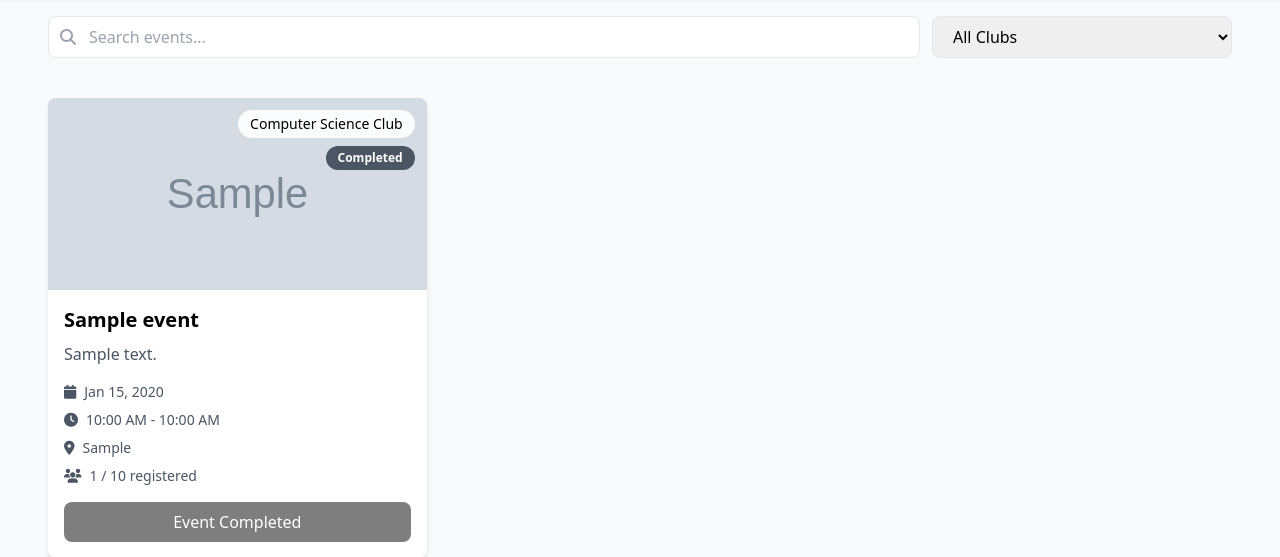
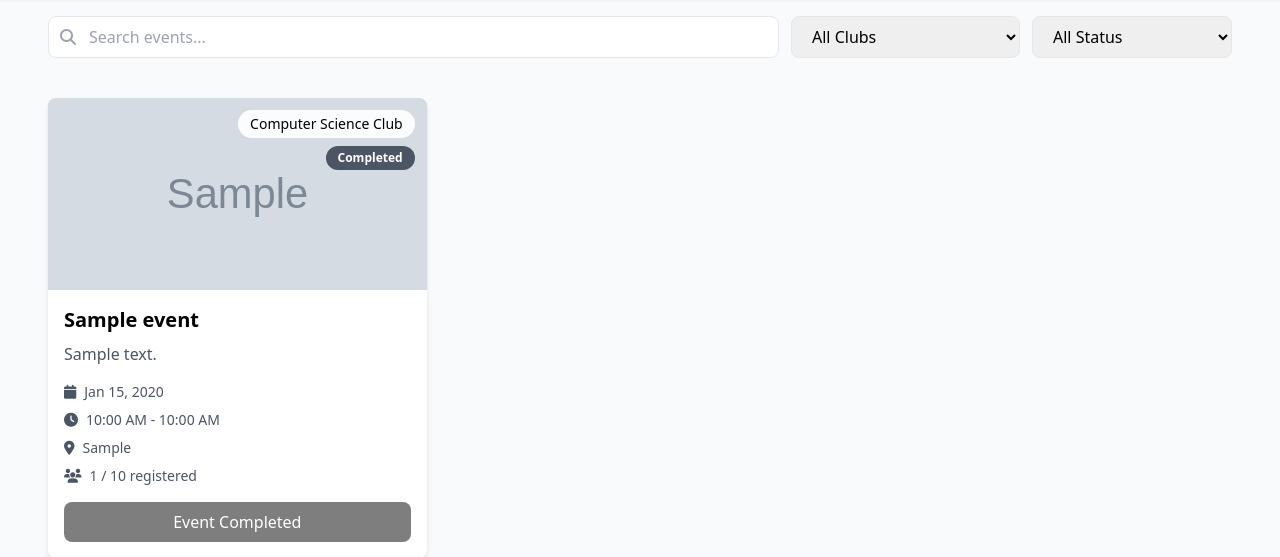
Before and after one commit to Taha7486/Mini-Projet, a PHP site: page / in a window 1280 px wide. Shown: the part 89-646 px from the top of the page. Run offline with PHP 8.4, Linux system fonts and the light colour scheme; data comes from the database, SQL or seed files in the repository; tables that the repository leaves empty hold one stand-in row (values such as "Sample post"); grey boxes marked "Sample" are stand-in pictures; some libraries are stand-ins or nearby versions.

Commit message:
sorted events in cmapus events page, and filter by status added

```diff
--- a/classes/Event.php
+++ b/classes/Event.php
@@ -23,13 +23,18 @@ class Event {
     // Get all events
     public function getAll() {
         $query = "SELECT e.*, c.nom as club_name,
-                  a.nom as creator_name
+                  a.nom as creator_name,
+                  CASE
+                    WHEN NOW() > CONCAT(e.date_event, ' ', e.end_time) THEN 3
+                    WHEN NOW() >= CONCAT(e.date_event, ' ', e.start_time) AND NOW() <= CONCAT(e.date_event, ' ', e.end_time) THEN 2
+                    ELSE 1
+                  END as status_order
                   FROM " . $this->table . " e
                   INNER JOIN clubs c ON e.club_id = c.club_id
                   LEFT JOIN organizers o ON e.created_by = o.organizer_id
                   LEFT JOIN participants p ON o.participant_id = p.participant_id
                   LEFT JOIN accounts a ON p.account_id = a.id
-                  ORDER BY e.date_event ASC";
+                  ORDER BY status_order ASC, e.date_event ASC, e.start_time ASC";
 
         $stmt = $this->conn->prepare($query);
         $stmt->execute();
--- a/index.php
+++ b/index.php
@@ -35,11 +35,17 @@ $clubs = $club->getAll();
                         placeholder="Search events..."
                         class="w-full pl-10 pr-4 py-2 border rounded-lg focus:outline-none focus:ring-2 focus:ring-black">
             </div>
-            <select id="clubFilter" class="min-w-[300px] px-4 py-2 border rounded-lg focus:outline-none focus:ring-2 focus:ring-black">
+            <select id="clubFilter" class="min-w-[200px] px-4 py-2 border rounded-lg focus:outline-none focus:ring-2 focus:ring-black">
                 <option value="all">All Clubs</option>
                 <?php foreach ($clubs as $clubItem): ?>
                     <option value="<?= $clubItem['club_id'] ?>"><?= htmlspecialchars($clubItem['nom']) ?></option>
                 <?php endforeach; ?>
+            </select>
+            <select id="statusFilter" class="min-w-[200px] px-4 py-2 border rounded-lg focus:outline-none focus:ring-2 focus:ring-black">
+                <option value="all">All Status</option>
+                <option value="upcoming">Upcoming</option>
+                <option value="ongoing">Ongoing</option>
+                <option value="completed">Completed</option>
             </select>
         </div>
     </div>
@@ -48,8 +54,17 @@ $clubs = $club->getAll();
     <main class="container mx-auto px-12 py-6 flex-1"">
         <div id="eventsContainer" class="grid grid-cols-1 md:grid-cols-2 lg:grid-cols-3 gap-6">
             <?php foreach ($events as $event): ?>
+                <?php
+                    $now = new DateTime();
+                    $eventStart = new DateTime($event['date_event'].' '.$event['start_time']);
+                    $eventEnd = new DateTime($event['date_event'].' '.$event['end_time']);
+                    $status = 'upcoming';
+                    if ($now > $eventEnd) { $status = 'completed'; }
+                    elseif ($now >= $eventStart && $now <= $eventEnd) { $status = 'ongoing'; }
+                ?>
                 <div class="bg-white rounded-lg shadow-md overflow-hidden hover:shadow-lg transition-shadow event-card"
                      data-club="<?= $event['club_id'] ?>"
+                     data-status="<?= $status ?>"
                      data-title="<?= strtolower($event['title']) ?>"
                      data-description="<?= strtolower($event['description']) ?>"
                      data-event-id="<?= $event['event_id'] ?>"
@@ -74,14 +89,6 @@ $clubs = $club->getAll();
                                 class="bg-white/90 backdrop-blur px-3 py-1 rounded-full text-sm font-medium">
                                 <?= htmlspecialchars($event['club_name']) ?>
                             </span>
-                            <?php
-                                $now = new DateTime();
-                                $eventStart = new DateTime($event['date_event'].' '.$event['start_time']);
-                                $eventEnd = new DateTime($event['date_event'].' '.$event['end_time']);
-                                $status = 'upcoming';
-                                if ($now > $eventEnd) { $status = 'completed'; }
-                                elseif ($now >= $eventStart && $now <= $eventEnd) { $status = 'ongoing'; }
-                            ?>
                             <span onclick="event.stopPropagation();"
                                 class="px-3 py-1 rounded-full text-xs font-semibold text-white status-badge <?=
                                     $status === 'upcoming' ? 'bg-blue-600' :
@@ -285,9 +292,7 @@ $clubs = $club->getAll();
         // Search and filter functionality
         const searchInput = document.getElementById('searchInput');
         const clubFilter = document.getElementById('clubFilter');
-        const statusUpcoming = document.getElementById('statusUpcoming');
-        const statusOngoing = document.getElementById('statusOngoing');
-        const statusCompleted = document.getElementById('statusCompleted');
+        const statusFilter = document.getElementById('statusFilter');
         const eventCards = document.querySelectorAll('.event-card');
         const detailsModal = document.getElementById('eventDetailsModal');
         const detailTitle = document.getElementById('detailTitle');
@@ -303,21 +308,25 @@ $clubs = $club->getAll();
         function filterEvents() {
             const searchTerm = searchInput.value.toLowerCase();
             const selectedClub = clubFilter.value;
+            const selectedStatus = statusFilter.value;
 
             eventCards.forEach(card => {
                 const title = card.dataset.title;
                 const description = card.dataset.description;
                 const club = card.dataset.club;
+                const status = card.dataset.status;
 
                 const matchesSearch = title.includes(searchTerm) || description.includes(searchTerm);
                 const matchesClub = selectedClub === 'all' || club === selectedClub;
+                const matchesStatus = selectedStatus === 'all' || status === selectedStatus;
 
-                card.style.display = (matchesSearch && matchesClub) ? 'block' : 'none';
+                card.style.display = (matchesSearch && matchesClub && matchesStatus) ? 'block' : 'none';
             });
         }
 
         searchInput.addEventListener('input', filterEvents);
         clubFilter.addEventListener('change', filterEvents);
+        statusFilter.addEventListener('change', filterEvents);
 
         // Open details on card click
         eventCards.forEach(card => {
```
